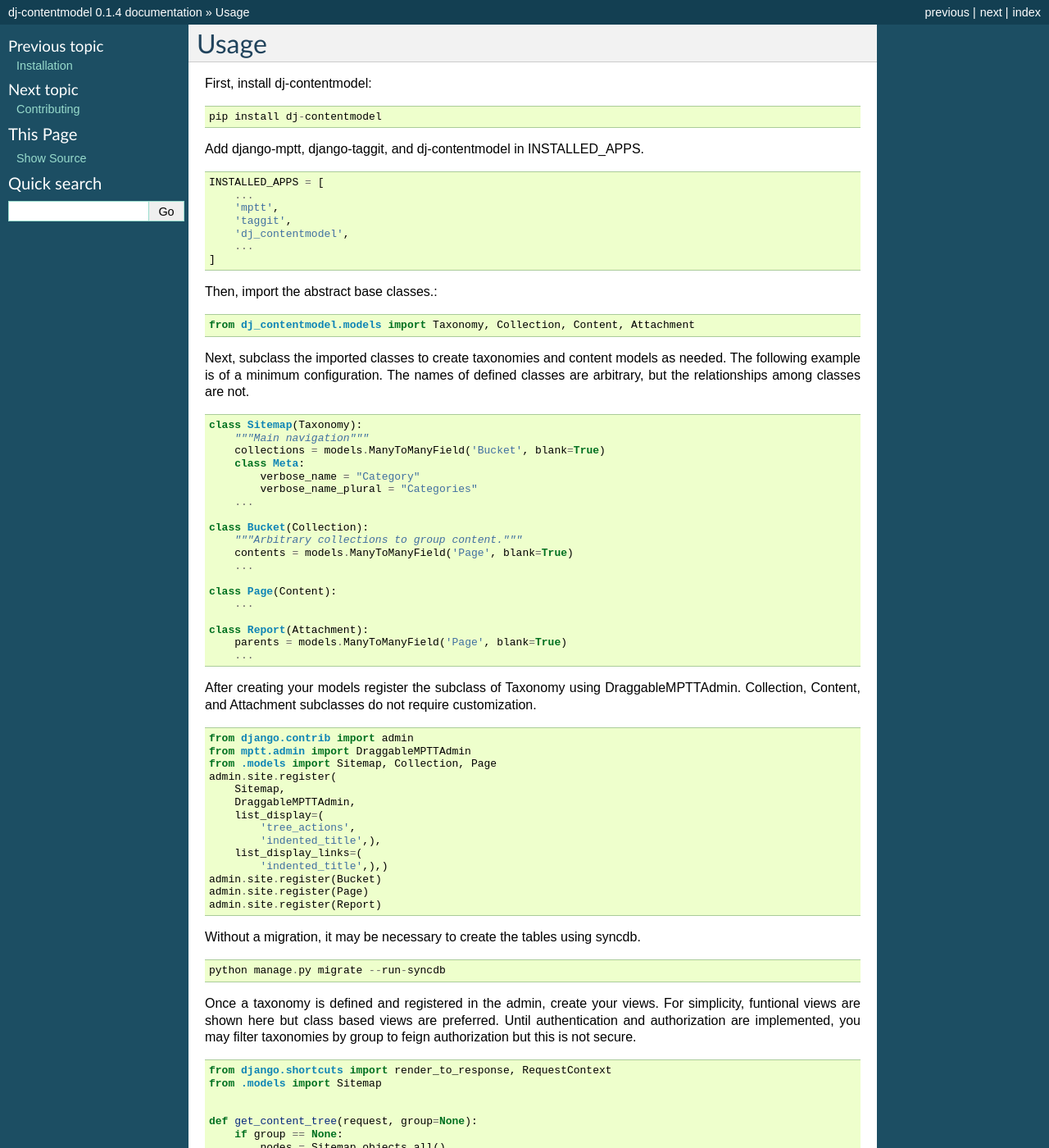
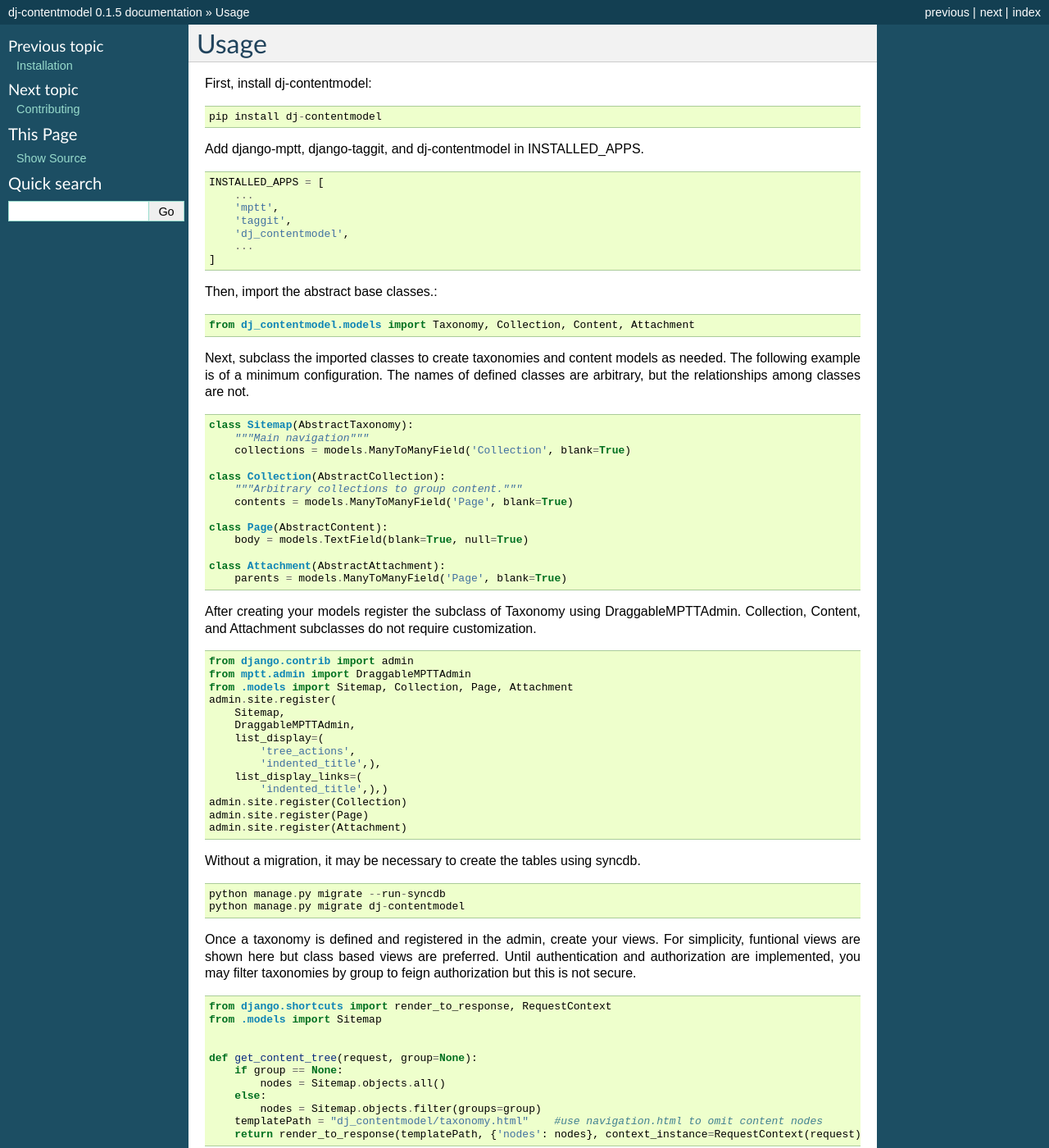
Before and after one commit to infosmith/dj-contentmodel, a Sphinx documentation site: the page built from docs/usage.rst, in a window 1280 px wide and 1400 px high. Shown: the whole window at 82% size. Built offline with Sphinx 7.4.7, drawn with Linux system fonts in a browser that asks for light colours; some of the changed text lies outside the part shown.

Commit message:
refactored models

```diff
--- a/dj_contentmodel/__init__.py
+++ b/dj_contentmodel/__init__.py
@@ -1 +1 @@
-__version__ = '0.1.4'
+__version__ = '0.1.5'
--- a/docs/usage.rst
+++ b/docs/usage.rst
@@ -25,25 +25,20 @@
 The names of defined classes are arbitrary, but the relationships among classes are not.
 ::
 
-    class Sitemap(Taxonomy):
+    class Sitemap(AbstractTaxonomy):
         """Main navigation"""
-        collections = models.ManyToManyField('Bucket', blank=True)
-        class Meta:
-            verbose_name = "Category"
-            verbose_name_plural = "Categories"
-        ...
+        collections = models.ManyToManyField('Collection', blank=True)
 
-    class Bucket(Collection):
+    class Collection(AbstractCollection):
         """Arbitrary collections to group content."""
         contents = models.ManyToManyField('Page', blank=True)
-        ...
 
-    class Page(Content):
-        ...
+    class Page(AbstractContent):
+        body = models.TextField(blank=True, null=True)
 
-    class Report(Attachment):
+    class Attachment(AbstractAttachment):
         parents = models.ManyToManyField('Page', blank=True)
-        ...
+
 
 After creating your models register the subclass of Taxonomy using
 DraggableMPTTAdmin. Collection, Content, and Attachment subclasses do
@@ -52,7 +47,7 @@
 
     from django.contrib import admin
     from mptt.admin import DraggableMPTTAdmin
-    from .models import Sitemap, Collection, Page
+    from .models import Sitemap, Collection, Page, Attachment
     admin.site.register(
         Sitemap,
         DraggableMPTTAdmin,
@@ -61,14 +56,15 @@
             'indented_title',),
         list_display_links=(
             'indented_title',),)
-    admin.site.register(Bucket)
+    admin.site.register(Collection)
     admin.site.register(Page)
-    admin.site.register(Report)
+    admin.site.register(Attachment)
 
 Without a migration, it may be necessary to create the tables using syncdb.
 ::
 
     python manage.py migrate --run-syncdb
+    python manage.py migrate dj-contentmodel
 
 
 Once a taxonomy is defined and registered in the admin, create your views.
--- a/setup.cfg
+++ b/setup.cfg
@@ -1,5 +1,5 @@
 [bumpversion]
-current_version = 0.1.4
+current_version = 0.1.5
 commit = True
 tag = True
 
```
Also changed, not shown: README.rst (+8 -2 lines), 2 other files.
